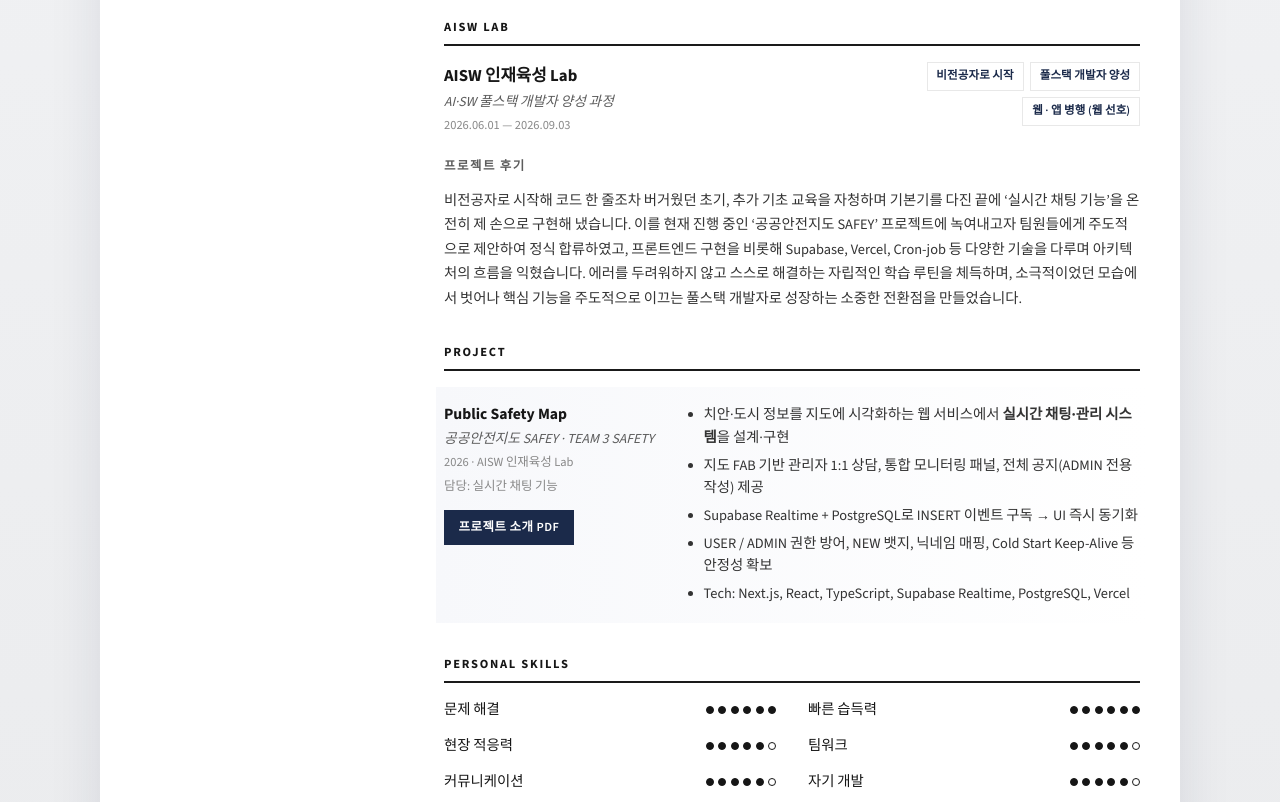
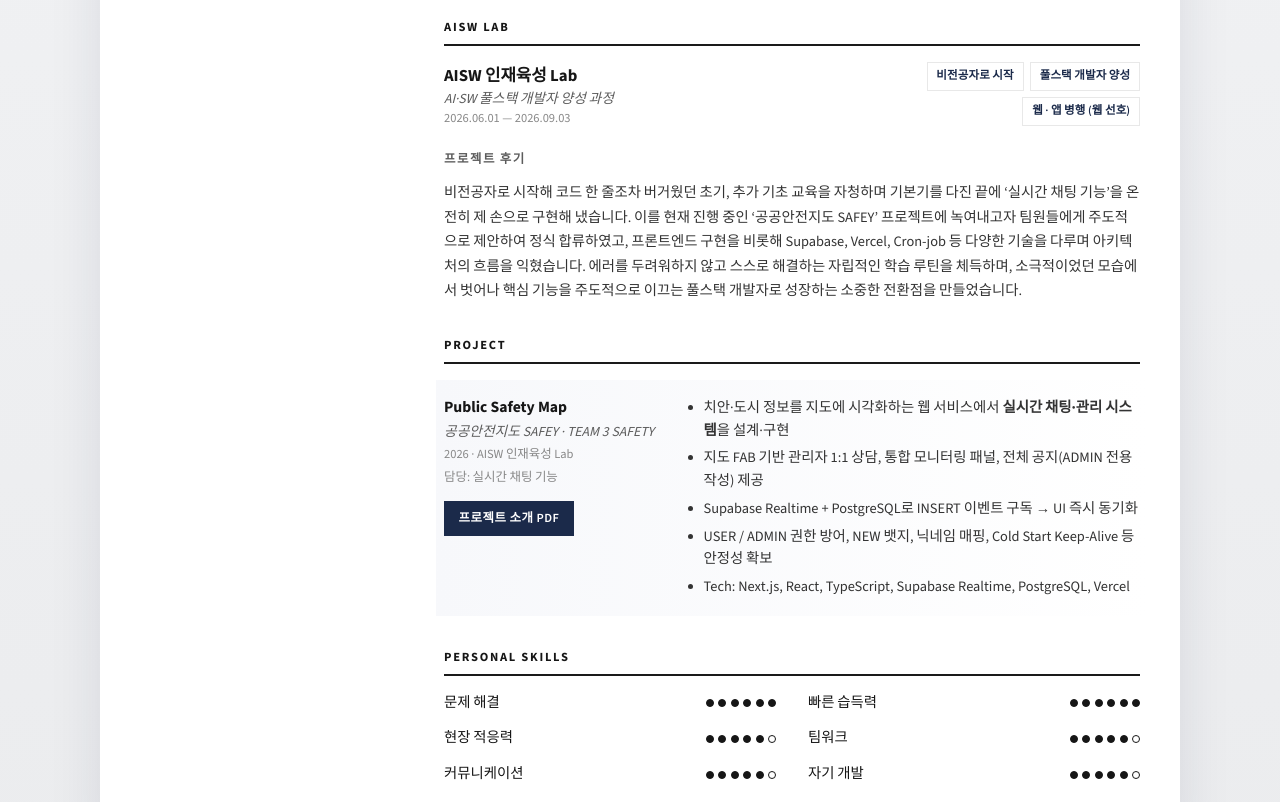
Before and after one commit to dkqjdl123/portfolio-NH, a plain HTML site: page index.html in a window 1280 px wide. Shown: the part 994-1796 px from the top of the page. Drawn offline with nearby package versions, Linux system fonts and the light colour scheme.

Commit message:
Add SAFEY project PDF button

```diff
--- a/styles.css
+++ b/styles.css
@@ -344,6 +344,14 @@ a:hover {
   padding-bottom: 0;
 }
 
+.entry-meta {
+  display: flex;
+  flex-direction: column;
+  align-items: flex-start;
+  gap: 0.2rem;
+  min-width: 0;
+}
+
 .entry-meta h3 {
   margin: 0;
   font-size: 0.98rem;
@@ -351,18 +359,18 @@ a:hover {
   line-height: 1.3;
 }
 
+.meta-date,
+.meta-role {
+  margin: 0;
+  font-size: 0.78rem;
+  color: #888;
+}
+
 .meta-sub {
-  margin: 0.2rem 0 0;
+  margin: 0;
   font-size: 0.86rem;
   font-style: italic;
   color: var(--muted);
-}
-
-.meta-date,
-.meta-role {
-  margin: 0.25rem 0 0;
-  font-size: 0.78rem;
-  color: #888;
 }
 
 .entry-body ul {
@@ -388,11 +396,15 @@ a:hover {
 }
 
 .project-pdf-btn {
-  display: inline-block;
-  margin-top: 0.85rem;
+  display: inline-flex;
+  align-items: center;
+  align-self: flex-start;
+  margin-top: 0.65rem;
   text-decoration: none !important;
   font-size: 0.78rem;
   padding: 0.45rem 0.85rem;
+  white-space: nowrap;
+  position: static;
 }
 
 /* —— AISW Lab —— */
```
